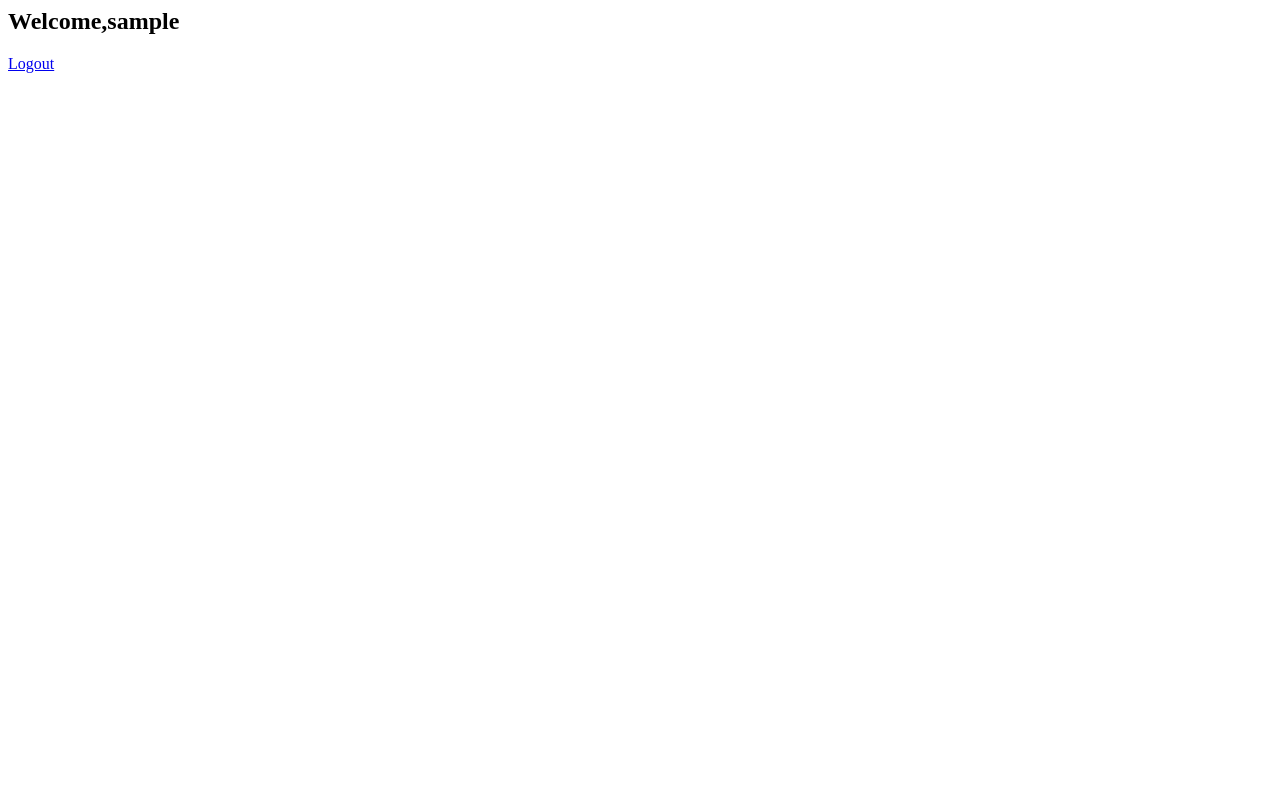
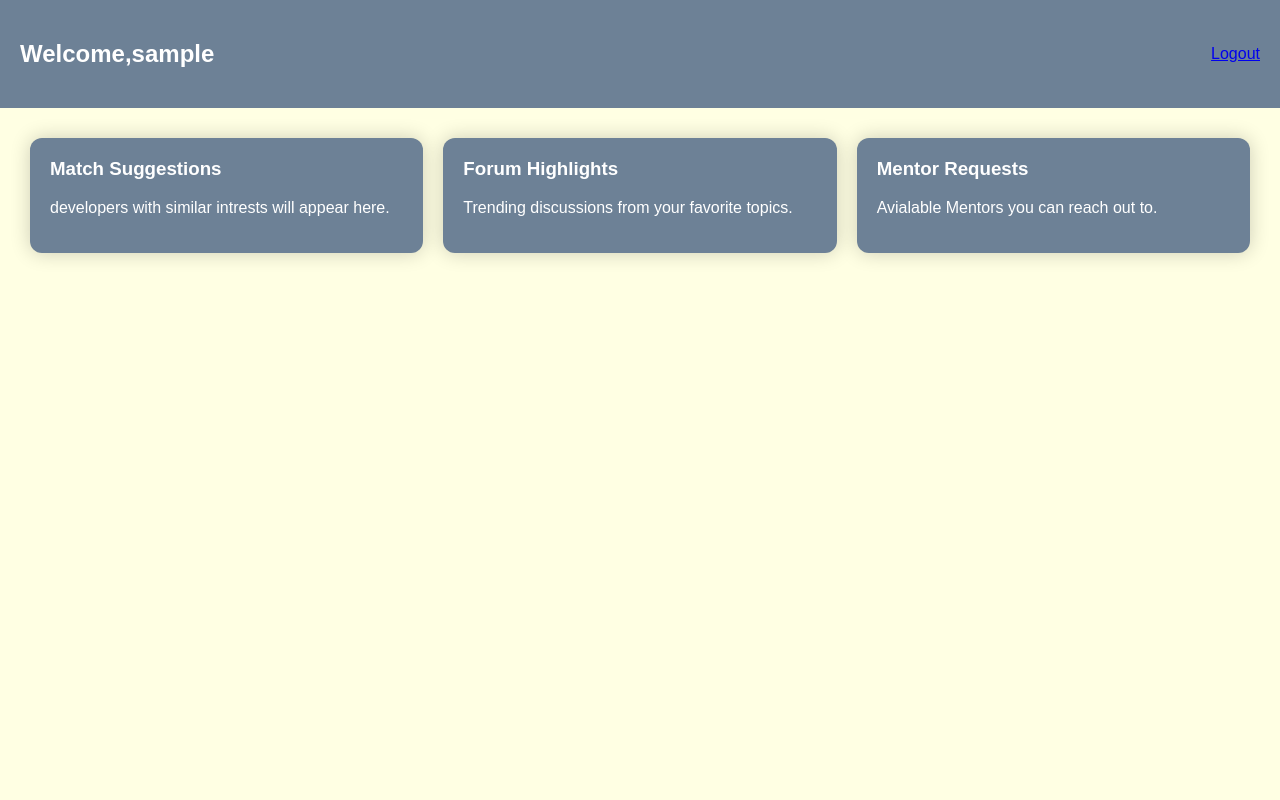
Before and after one commit to ghatageakshay/CodeMate, a Flask app: page /dashboard in a window 1280 px wide. Before the commit the page is almost empty. Run offline with Flask 3, Linux system fonts and the light colour scheme; the visitor is signed in with stand-in values (Sample User, id 1).

Commit message:
added basic dashboard ui

```diff
--- a/app.py
+++ b/app.py
@@ -84,5 +84,6 @@ def dashboard():
 def logout():
     session.clear()
     return redirect("/login")
+
 if __name__=="__main__":
     app.run(debug=True)
--- a/templates/dashboard.html
+++ b/templates/dashboard.html
@@ -1,2 +1,76 @@
-<h2>Welcome,{{name}}</h2>
+<!DOCTYPE html>
+<html lang="en">
+<head>
+    <meta charset="UTF-8">
+    <meta name="viewport" content="width=device-width, initial-scale=1.0">
+    <title>Dahboard-CodeMate</title>
+</head>
+<style>
+    body{
+        margin: 0;
+        font-family: sans-serif;
+        background: #ffffe3;
+        color: #333;
+
+    }
+
+    .header{
+        background: #6d8196;
+        padding: 20px;
+        color: white;
+        display: flex;
+        justify-content: space-between;
+        align-items: center;
+    }
+
+    .container{
+        padding: 30px;
+        display: grid;
+        grid-template-columns: repeat(auto-fit,minmax(280px,1fr));
+        gap:20px;
+    }
+
+    .card{
+        background:#6d8196;
+        color: white;
+        padding: 20px;
+        border-radius: 12px;
+        box-shadow: 0 0 20px rgba(0,0,0,0.2);
+}
+
+.card h3{
+    margin-top: 0;
+
+}
+
+.logout{
+    color: white;
+    text-decoration: underline;
+}
+</style>
+<body>
+
+
+<div class="header"><h2>Welcome,{{name}}</h2>
 <a href="/logout">Logout</a>
+</div>
+
+<div class="container">
+    <div class="card">
+        <h3>Match Suggestions</h3>
+        <p>developers with similar intrests will appear here.</p>
+    </div>
+
+
+<div class="card">
+    <h3>Forum Highlights</h3>
+    <p>Trending discussions from your favorite topics.</p>
+</div>
+
+<div class="card">
+    <h3>Mentor Requests</h3>
+    <p>Avialable Mentors you can reach out to.</p>
+</div>
+</div>
+</body>
+</html>
```
